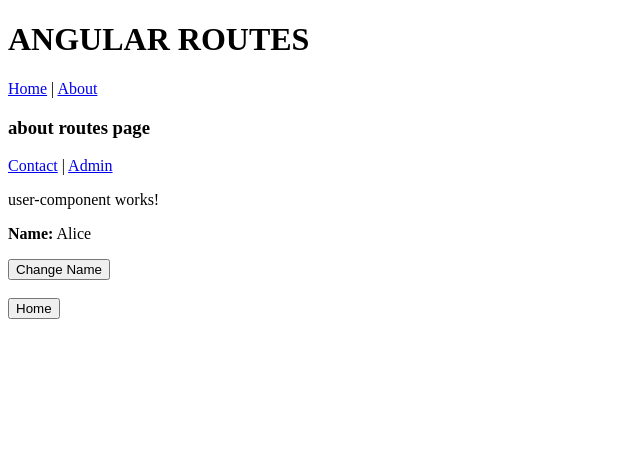
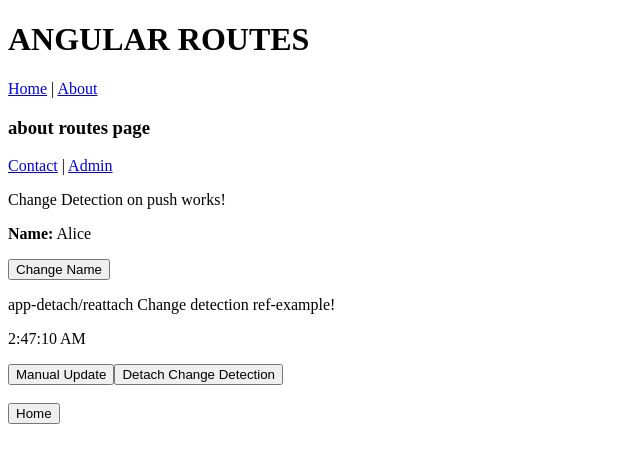
Before and after one commit to gowrinathrvl/Angularroutes, an Angular app: page /about in a window 1280 px wide. Shown: the top 462 px of the page, without its empty margins (0-640 px from the left). Built offline with nearby package versions, Linux system fonts and the light colour scheme.

Commit message:
adding change detection ref

```diff
--- a/src/app/about/about.component.html
+++ b/src/app/about/about.component.html
@@ -10,6 +10,8 @@
     <!-- using Observables -->
     <app-user [user$]="user$"></app-user>
     <button (click)="changeName()">Change Name</button>
+    <app-detach-example></app-detach-example>
+
 
 </div>
 <br>
--- /dev/null
+++ b/src/app/about/app-detach-example/app-detach-example.component.html
@@ -0,0 +1,7 @@
+<p>app-detach/reattach  Change detection ref-example!</p>
+
+<p>{{ time }}</p>
+<button (click)="manualUpdate()">Manual Update</button>
+<button (click)="toggleAttach()">
+  {{ isAttached ? 'Detach' : 'Reattach' }} Change Detection
+</button>
--- /dev/null
+++ b/src/app/about/app-detach-example/app-detach-example.component.ts
@@ -0,0 +1,38 @@
+import { ChangeDetectionStrategy, ChangeDetectorRef, Component } from '@angular/core';
+
+@Component({
+  selector: 'app-detach-example',
+  templateUrl: './app-detach-example.component.html',
+  styleUrls: ['./app-detach-example.component.css'],
+  changeDetection: ChangeDetectionStrategy.OnPush
+})
+export class AppDetachExampleComponent {
+  time = new Date().toLocaleTimeString();
+  isAttached = true;
+
+  constructor(private cdr: ChangeDetectorRef) {}
+
+  ngOnInit() {
+    setInterval(() => {
+      this.time = new Date().toLocaleTimeString();
+      if (this.isAttached) {
+        this.cdr.markForCheck(); // Or use detectChanges()
+      }
+    }, 1000);
+  }
+
+  manualUpdate() {
+    this.time = new Date().toLocaleTimeString();
+    this.cdr.detectChanges(); // Forces update manually
+  }
+
+  toggleAttach() {
+    if (this.isAttached) {
+      this.cdr.detach(); // No more automatic updates
+    } else {
+      this.cdr.reattach(); // Back to normal
+    }
+    this.isAttached = !this.isAttached;
+  }
+
+}
--- a/src/app/about/user-component/user-component.component.html
+++ b/src/app/about/user-component/user-component.component.html
@@ -1,4 +1,4 @@
-<p>user-component works!</p>
+<p>Change Detection on push works!</p>
 
 
 <ng-container *ngIf="user$ | async as user">
--- a/src/app/app.module.ts
+++ b/src/app/app.module.ts
@@ -12,6 +12,7 @@
 import { ReactiveFormsModule } from '@angular/forms';
 import { PasswordMaskPipe } from './password-mask.pipe';
 import { UserComponentComponent } from './about/user-component/user-component.component';
+import { AppDetachExampleComponent } from './about/app-detach-example/app-detach-example.component';
 
 @NgModule({
   declarations: [
@@ -24,6 +25,7 @@
     AdminSettingsComponent,
     PasswordMaskPipe,
     UserComponentComponent,
+    AppDetachExampleComponent,
   ],
   imports: [
     BrowserModule,
```
Also changed, not shown: src/app/about/app-detach-example/app-detach-example.component.css (added), 1 other file (tests, documents, lock files or other folders).
